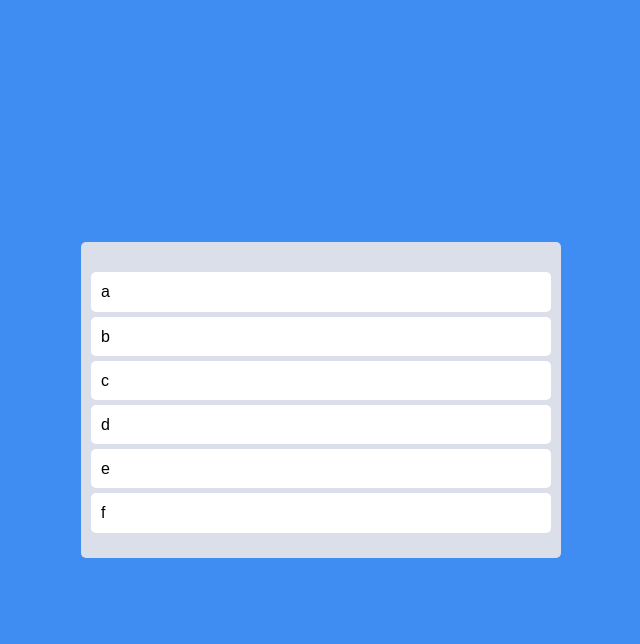
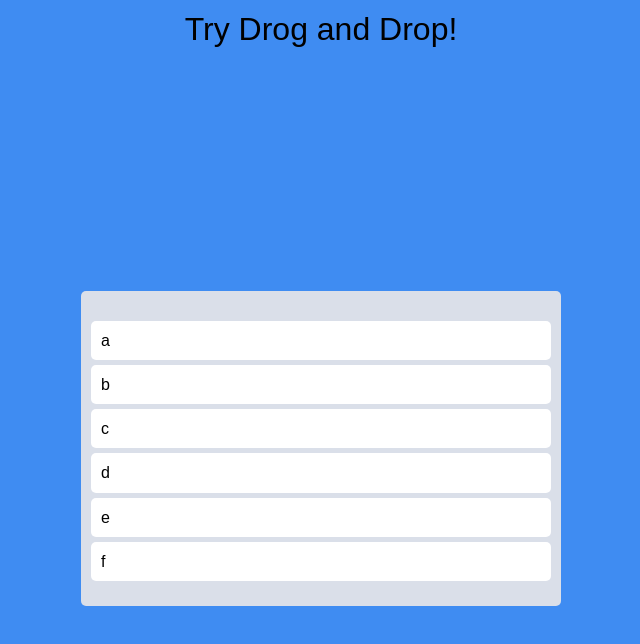
Before and after one commit to PastelBlue4/Drog_and_drop_TodoList, a React (Create React App) app: page / in a window 1280 px wide. Shown: the top 644 px of the page, without its empty margins (319-959 px from the left). Built offline with nearby package versions, Linux system fonts and the light colour scheme.

Commit message:
[feat] add title

```diff
--- a/src/App.tsx
+++ b/src/App.tsx
@@ -1,5 +1,13 @@
 import { DragDropContext, Droppable, Draggable } from "react-beautiful-dnd";
 import styled from "styled-components";
+
+const Titie = styled.div`
+  margin-top: 10px;
+  font-weight: 500;
+  display: flex;
+  justify-content: center;
+  font-size: 32px;
+`;
 
 const Wrapper = styled.div`
   display: flex;
@@ -37,6 +45,8 @@ const toDos = ["a", "b", "c", "d", "e", "f"];
 function App() {
   const onDragEnd = () => {};
   return (
+    <>
+      <Titie>Try Drog and Drop!</Titie>
       <DragDropContext onDragEnd={onDragEnd}>
         <Wrapper>
           <Boards>
@@ -63,6 +73,7 @@ function App() {
           </Boards>
         </Wrapper>
       </DragDropContext>
+    </>
   );
 }
 export default App;
```
Lines whose indentation alone changed are shown as unchanged.
